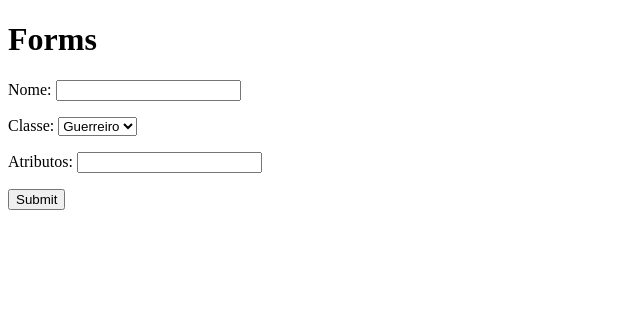
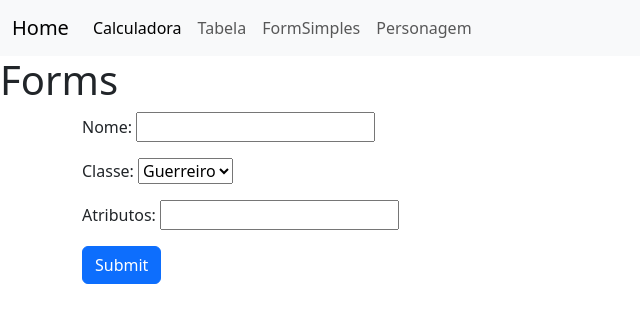
Before and after one commit to MateusBolzam/SiteDjango, a Django app: page /perso/ in a window 1280 px wide. Shown: the top 323 px of the page, without its empty margins (0-640 px from the left). Run offline with Django 4.2, Linux system fonts and the light colour scheme.

Commit message:
Alterações Finais menos Forms e update no deploy

```diff
--- a/first_app/static/Aula1.css
+++ b/first_app/static/Aula1.css
@@ -48,7 +48,7 @@ img#img{
 
 .Agumon{
     text-align: left;
-    height: 200px;
+
     width: 50%;
     background-color: orange;
     border-style: solid;
@@ -60,7 +60,7 @@ img#img{
 
 .Gabumon{
     text-align: left;
-    height: 200px;
+
     width: 50%;
     background-color: lightblue;
     border-style: solid;
--- a/first_app/templates/Table.html
+++ b/first_app/templates/Table.html
@@ -1,10 +1,11 @@
-<!DOCTYPE html>
+{% extends "base.html" %}
+{%load static%}
 <html lang="pt-BR">
 <head>
 </head>
 
 <body>
-
+    {% block body_block%}
     {% for acesso in lista_acessos%}
         <tr>
             <br>
@@ -17,5 +18,6 @@
     <footer>
         <p>Tabela Puxada da Model</p>
     </footer>
+    {%endblock%}
 </body>
 </html>
--- /dev/null
+++ b/first_app/templates/base.html
@@ -0,0 +1,52 @@
+
+{%load static%}
+<html>
+    <head>
+        <meta charset="utf-8">
+        <meta http-equiv="X-UA-Compatible" content="IE=edge">
+        <title>BaseNav</title>
+        <meta name="description" content="">
+        <meta name="viewport" content="width=device-width, initial-scale=1">
+        <link href="https://cdn.jsdelivr.net/npm/bootstrap@5.3.0-alpha3/dist/css/bootstrap.min.css" rel="stylesheet" integrity="sha384-KK94CHFLLe+nY2dmCWGMq91rCGa5gtU4mk92HdvYe+M/SXH301p5ILy+dN9+nJOZ" crossorigin="anonymous">
+
+        {% block css  %}
+
+        {% endblock  %}
+    </head>
+    <body>
+
+        <nav class="navbar navbar-expand-lg bg-body-tertiary">
+            <div class="container-fluid">
+              <a class="navbar-brand" a href="{% url 'index'%}">Home</a>
+              <button class="navbar-toggler" type="button" data-bs-toggle="collapse" data-bs-target="#navbarSupportedContent" aria-controls="navbarSupportedContent" aria-expanded="false" aria-label="Toggle navigation">
+                <span class="navbar-toggler-icon"></span>
+              </button>
+              <div class="collapse navbar-collapse" id="navbarSupportedContent">
+                <ul class="navbar-nav me-auto mb-2 mb-lg-0">
+                  <li class="nav-item">
+                    <a class="nav-link active" aria-current="page" href="{% url 'math'%}">Calculadora</a>
+                  </li>
+                  <li class="nav-item">
+                    <a class="nav-link" href="{% url 'table'%}">Tabela</a>
+                  </li>
+                  <li class="nav-item">
+                    <a class="nav-link" href="{% url 'formsimples'%}">FormSimples</a>
+                  </li>
+                  <li class="nav-item">
+                    <a class="nav-link" href="{% url 'FormPersona'%}">Personagem</a>
+                  </li>
+                </ul>
+
+              </div>
+            </div>
+          </nav>
+
+        {% block body_block  %}
+
+        {% endblock  %}
+
+        {% block script  %}
+
+        {% endblock  %}
+    </body>
+</html>
--- a/first_app/templates/formPersona.html
+++ b/first_app/templates/formPersona.html
@@ -1,11 +1,12 @@
-<!doctype html>
-<html lang="pt_BR">
+{% extends "base.html" %}
+{%load static%}
   <head>
     <meta charset="utf-8">
     <meta name="viewport" content="width=device-width, initial-scale=1">
     <title>Bootstrap demo</title>
   </head>
   <body>
+    {% block body_block%}
     <h1>Forms</h1>
 
 
@@ -17,6 +18,6 @@
         </form>
     </div>
 
-
+    {% endblock%}
   </body>
 </html>
--- a/first_app/templates/form_simples.html
+++ b/first_app/templates/form_simples.html
@@ -1,4 +1,5 @@
-<!doctype html>
+{% extends "base.html" %}
+{%load static%}
 <html lang="pt_BR">
   <head>
     <meta charset="utf-8">
@@ -6,6 +7,7 @@
     <title>Bootstrap demo</title>
   </head>
   <body>
+    {% block body_block%}
     <h1>Forms</h1>
 
 
@@ -17,6 +19,6 @@
         </form>
     </div>
 
-
+    {% endblock%}
   </body>
 </html>
--- a/first_project/urls.py
+++ b/first_project/urls.py
@@ -15,8 +15,9 @@ Including another URLconf
     2. Add a URL to urlpatterns:  path('blog/', include('blog.urls'))
 """
 from django.contrib import admin
-from django.urls import path
+from django.urls import include, path
 from first_app import views
+from django.conf import settings
 
 urlpatterns = [
     path('admin/', admin.site.urls),
@@ -26,3 +27,9 @@ urlpatterns = [
     path("formsimples/", views.formulario_simples, name="formsimples"),
     path("perso/", views.personagem, name="FormPersona")
 ]
+
+if settings.DEBUG:
+    import debug_toolbar
+    urlpatterns = [
+        path('__debug__/', include(debug_toolbar.urls))
+    ] + urlpatterns
```
Also changed, not shown: first_app/templates/Aula1.html (+7 -0 lines), first_app/templates/Calculadora.html (+9 -2 lines), first_project/settings.py (+7 -0 lines).
